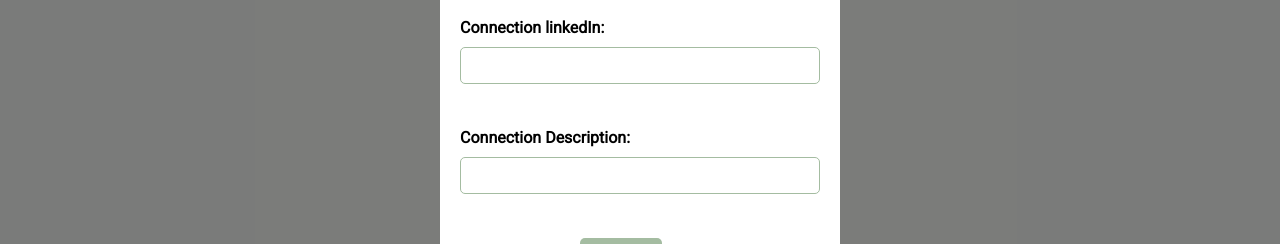
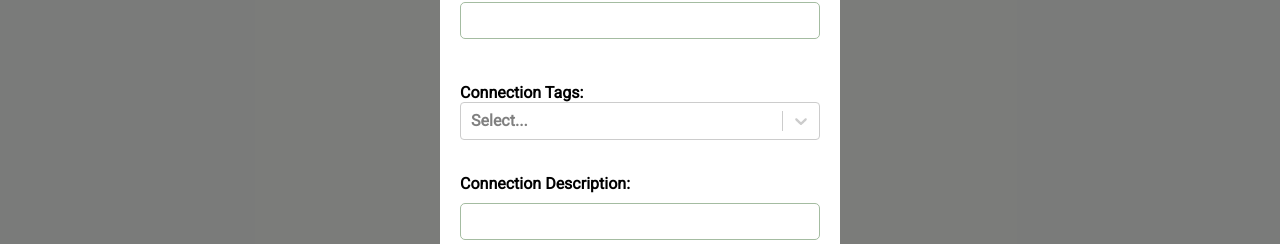
Before and after one commit to siavava/networking-platform, a React (Vite) app: page /people in a window 1280 px wide. Both pictures are taken after typing "Sample" into the empty fields and a click on the button "Create". Shown: the part 410-654 px from the top of the page. Built offline with nearby package versions, Linux system fonts and the light colour scheme; no server answers.

Commit message:
tags and asscoiated company

```diff
--- a/package.json
+++ b/package.json
@@ -40,6 +40,7 @@
     "react-router": "^6.10.0",
     "react-router-dom": "^6.10.0",
     "react-select": "^5.7.3",
+    "react-window": "^1.8.9",
     "redux": "^4.2.1"
   }
 }
--- a/src/components/people.jsx
+++ b/src/components/people.jsx
@@ -7,12 +7,13 @@ import '../people.style.scss';
 import { useNavigate } from 'react-router-dom';
 import { useSelector, useDispatch } from 'react-redux';
 import debounce from '../modules/debounce';
-import { createPerson, getPeople, findCompanies } from '../store/actions';
+import { createPerson, getPeople, getCompanies } from '../store/actions';
 
 export default function People() {
   const navigate = useNavigate();
   const dispatch = useDispatch();
-  const [selectedOption, setSelectedOption] = useState(null);
+  const [selectedCompany, setSelectedCompany] = useState(null);
+  const [selectedTags, setSelectedTags] = useState([]);
   const [newName, setNewName] = useState('');
   const [newEmail, setNewEmail] = useState('');
   const [newlinkedIn, setNewlinkedIn] = useState('');
@@ -55,6 +56,8 @@ export default function People() {
       email: newEmail,
       linkedIn: newlinkedIn,
       description: newDescription,
+      associatedCompany: selectedCompany.value,
+      tags: selectedTags.map((tag) => tag.value),
     };
     createPerson(fields)(dispatch, navigate);
 
@@ -64,76 +67,13 @@ export default function People() {
     closeModal();
   };
 
-  const searchAndSelect = (event) => {
-    setSelectedOption(event.target.value);
-    /*
-    const companies = useSelector((state) => state.company.companies);
-
-    const fetch = async () => {
-      await dispatch(findCompanies());
-    };
-    fetch();
-
-    console.log(companies);
-    */
-  };
-
-  const options = [
-    { value: 'chocolate', label: 'Chocolate' },
-    { value: 'strawberry', label: 'Strawberry' },
-    { value: 'vanilla', label: 'Vanilla' },
-  ];
-
-  // const people = [
-  //   {
-  //     id: 1,
-  //     name: 'Amy',
-  //     company: 'Google',
-  //     photo: 'https://source.unsplash.com/random/100x100/?img=1',
-  //     connection: 'College Alumni',
-  //   },
-  //   {
-  //     id: 2,
-  //     name: 'Nilufar',
-  //     company: 'Amazon',
-  //     photo: 'https://source.unsplash.com/random/100x100/?img=1',
-  //     connection: 'Coworker',
-  //   },
-  //   {
-  //     id: 3,
-  //     name: 'Stacy',
-  //     company: 'Jane Street',
-  //     photo: 'https://source.unsplash.com/random/100x100/?img=1',
-  //     connection: 'College Alumni',
-  //   },
-  //   {
-  //     id: 4,
-  //     name: 'Hampter',
-  //     company: 'Meta',
-  //     photo: 'https://source.unsplash.com/random/100x100/?img=1',
-  //     connection: 'College Alumni',
-  //   },
-  //   {
-  //     id: 5,
-  //     name: 'Sigma',
-  //     company: 'Meta',
-  //     photo: 'https://source.unsplash.com/random/100x100/?img=1',
-  //     connection: 'College Alumni',
-  //   },
-  //   {
-  //     id: 6,
-  //     name: 'Mark',
-  //     company: 'Google',
-  //     photo: 'https://source.unsplash.com/random/100x100/?img=1',
-  //     connection: 'Coworker',
-  //   },
-  // ];
-
   // get people from redux instead
   const people = useSelector((state) => state.person.people);
+  const companies = useSelector((state) => state.company.companies);
 
   useEffect(() => {
     getPeople()(dispatch);
+    getCompanies()(dispatch);
   }, []);
 
   const openModal = () => {
@@ -143,6 +83,16 @@ export default function People() {
   const closeModal = () => {
     setIsModalOpen(false);
   };
+
+  const companyOptions = companies.map((company) => ({ value: company.id, label: company.name }));
+
+  const peopleTagOptions = [
+    { value: 'alumni', label: 'Alumni' },
+    { value: 'coworker', label: 'Coworker' },
+    { value: 'friend', label: 'Friend' },
+    { value: 'family', label: 'Family' },
+    { value: 'other', label: 'Other' },
+  ];
 
   const handleShowPerson = (id) => {
     navigate(`/people/${id}`);
@@ -212,11 +162,10 @@ export default function People() {
           <div>
             <label>
               Connection Company:
-              <Select
-                id="connection-company"
-                defaultValue={selectedOption}
-                onChange={searchAndSelect}
-                options={options}
+              <Select id="connection-company"
+                value={selectedCompany}
+                onChange={setSelectedCompany}
+                options={companyOptions}
               />
             </label>
             <br />
@@ -234,6 +183,20 @@ export default function People() {
           </label>
           <br />
 
+          <div>
+            <label>
+              Connection Tags:
+              <Select
+                id="connection-tags"
+                isMulti
+                options={peopleTagOptions}
+                value={selectedTags}
+                onChange={setSelectedTags}
+              />
+            </label>
+            <br />
+          </div>
+
           <label htmlFor="description">
             Connection Description:
             <input id="description" type="text" onChange={handleOnChange} value={newDescription} />
--- a/src/store/actions/index.js
+++ b/src/store/actions/index.js
@@ -3,8 +3,8 @@ import axios from 'axios';
 
 // const ROOT_URL = 'https://plushiedexapi.onrender.com/api';
 
-const ROOT_URL = 'https://api-goloco.onrender.com';
-// const ROOT_URL = 'http://localhost:9090';
+// const ROOT_URL = 'https://api-goloco.onrender.com';
+const ROOT_URL = 'http://localhost:9090';
 const API_KEY = '';
 
 // keys for actiontypes
@@ -88,7 +88,7 @@ export function findCompanies(query) {
 export function getCompanies() {
   return async (dispatch) => {
     try {
-      const response = await axios.get(`${ROOT_URL}/api/companies/${API_KEY}`, { headers: { authorization: localStorage.getItem('token') } });
+      const response = await axios.get(`${ROOT_URL}/api/companies`, { headers: { authorization: localStorage.getItem('token') } });
       dispatch({ type: ActionTypes.COMPANY.GET_COMPANIES, payload: response.data });
     } catch (error) {
       console.error(error);
@@ -112,7 +112,7 @@ export function deleteCompany(companyId) {
 export function updateCompany(updates) {
   return async (dispatch) => {
     try {
-      const response = await axios.put(`${ROOT_URL}/${API_KEY}/companies/${updates.id}`, updates, { headers: { authorization: localStorage.getItem('token') } });
+      const response = await axios.put(`${ROOT_URL}/companies/${updates.id}`, updates, { headers: { authorization: localStorage.getItem('token') } });
       dispatch({ type: ActionTypes.COMPANY.UPDATE_COMPANY, payload: response.data });
     } catch (error) {
       console.error(error);
@@ -215,7 +215,7 @@ export function createNote(noteFields) {
 
   return async () => {
     try {
-      await axios.post(`${ROOT_URL}/notes/${API_KEY}`, fields, { headers: { authorization: localStorage.getItem('token') } });
+      await axios.post(`${ROOT_URL}/notes`, fields, { headers: { authorization: localStorage.getItem('token') } });
     } catch (error) {
       console.error(error);
     }
@@ -225,7 +225,7 @@ export function createNote(noteFields) {
 export function getNotes() {
   return async (dispatch) => {
     try {
-      const response = await axios.get(`${ROOT_URL}/notes/${API_KEY}`, { headers: { authorization: localStorage.getItem('token') } });
+      const response = await axios.get(`${ROOT_URL}/notes`, { headers: { authorization: localStorage.getItem('token') } });
       dispatch({ type: ActionTypes.NOTE.GET_NOTES, payload: response.data });
     } catch (error) {
       console.error(error);
@@ -281,7 +281,7 @@ export function updateNote(noteFields, id) {
 export function createPerson(personParams) {
   return async (dispatch, navigate) => {
     try {
-      const response = await axios.post(`${ROOT_URL}/api/${API_KEY}/people`, personParams, { headers: { authorization: localStorage.getItem('token') } });
+      const response = await axios.post(`${ROOT_URL}/api/people`, personParams, { headers: { authorization: localStorage.getItem('token') } });
       dispatch({ type: ActionTypes.PERSON.CREATE_PERSON, payload: response.data });
 
       // navigate to new person's page
@@ -317,7 +317,7 @@ export function getPeople() {
 export function deletePerson(personId) {
   return async (dispatch, navigate) => {
     try {
-      await axios.delete(`${ROOT_URL}/api/${API_KEY}/people/${personId}`, { headers: { authorization: localStorage.getItem('token') } });
+      await axios.delete(`${ROOT_URL}/api/people/${personId}`, { headers: { authorization: localStorage.getItem('token') } });
 
       // navigate to people page
       navigate('/people');
@@ -330,7 +330,7 @@ export function deletePerson(personId) {
 export function updatePerson(updates) {
   return async (dispatch) => {
     try {
-      const response = await axios.put(`${ROOT_URL}/api/${API_KEY}/people/${updates.id}`, updates, { headers: { authorization: localStorage.getItem('token') } });
+      const response = await axios.put(`${ROOT_URL}/api/people/${updates.id}`, updates, { headers: { authorization: localStorage.getItem('token') } });
       dispatch({ type: ActionTypes.PERSON.UPDATE_PERSON, payload: response.data });
     } catch (error) {
       console.error(error);
@@ -341,7 +341,7 @@ export function updatePerson(updates) {
 export function findPeople(query) {
   return async (dispatch) => {
     try {
-      const response = await axios.get(`${ROOT_URL}/api/${API_KEY}/people/find?q=${query}`, { headers: { authorization: localStorage.getItem('token') } });
+      const response = await axios.get(`${ROOT_URL}/api/people/find?q=${query}`, { headers: { authorization: localStorage.getItem('token') } });
       dispatch({ type: ActionTypes.PERSON.FIND_PEOPLE, payload: response.data });
     } catch (error) {
       console.error(error);
```
Also changed, not shown: 1 other file (tests, documents, lock files or other folders).
